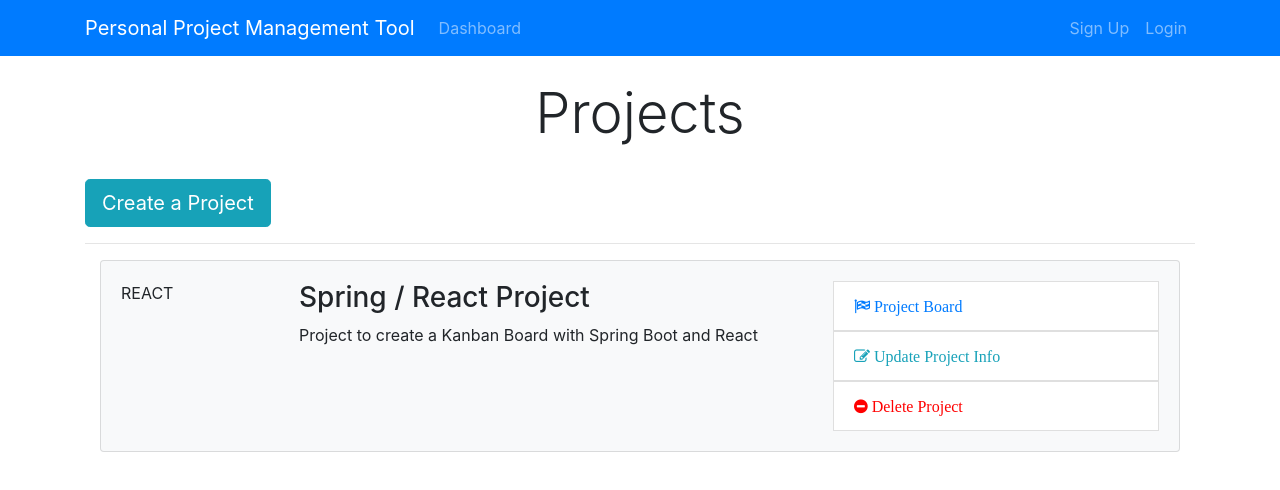
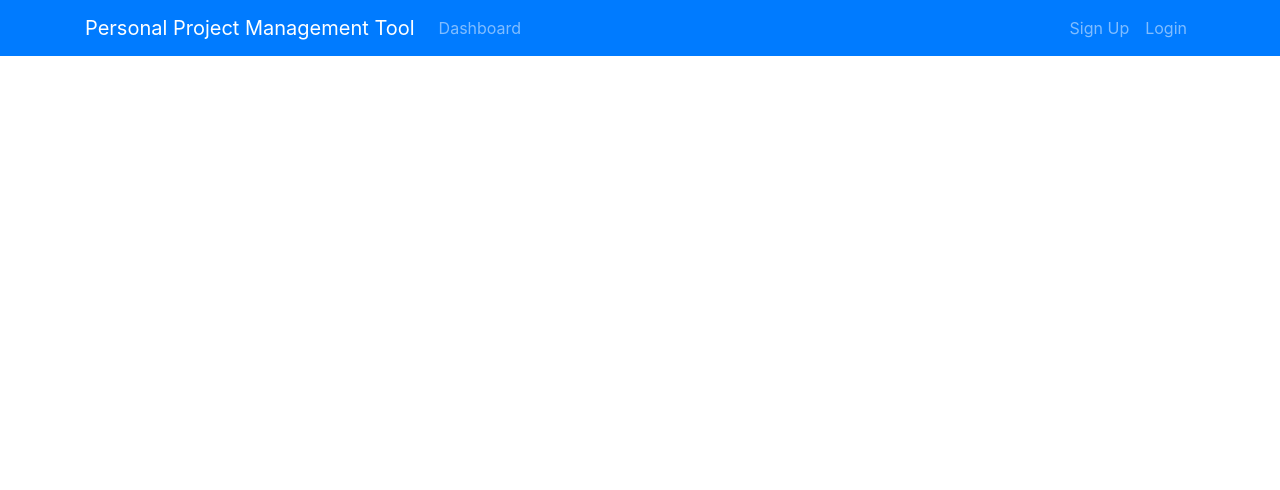
Before and after one commit to MartynasCepas/PPMTool, a React (Create React App) app in the folder ppmtool-react-client/: page / in a window 1280 px wide. Shown: the top 490 px of the page. Built offline with nearby package versions, Linux system fonts and the light colour scheme.

Commit message:
Added front-end UI

```diff
--- a/ppmtool-react-client/package.json
+++ b/ppmtool-react-client/package.json
@@ -9,6 +9,7 @@
     "bootstrap": "^4.4.1",
     "react": "^16.13.1",
     "react-dom": "^16.13.1",
+    "react-router-dom": "^5.1.2",
     "react-scripts": "3.4.1"
   },
   "scripts": {
--- a/ppmtool-react-client/src/App.js
+++ b/ppmtool-react-client/src/App.js
@@ -3,14 +3,19 @@
 import Dashboard from "./components/Dashboard";
 import Header from "./components/Layout/Header";
 import "bootstrap/dist/css/bootstrap.min.css";
+import { BrowserRouter as Router, Route } from "react-router-dom";
+import AddProject from "./components/Project/AddProject";
 
 class App extends Component {
   render() {
     return (
-      <div className="App">
-        <Header />
-        <Dashboard />
-      </div>
+      <Router>
+        <div className="App">
+          <Header />
+          <Route exact path="/dashboard" component={Dashboard} />
+          <Route exact path="/addProject" component={AddProject} />
+        </div>
+      </Router>
     );
   }
 }
--- a/ppmtool-react-client/src/components/Dashboard.js
+++ b/ppmtool-react-client/src/components/Dashboard.js
@@ -1,5 +1,6 @@
 import React, { Component } from "react";
 import ProjectItem from "./Project/ProjectItem";
+import CreateProjectButton from "./Project/CreateProjectButton";
 
 class Dashboard extends Component {
   render() {
@@ -10,9 +11,7 @@
             <div className="col-md-12">
               <h1 className="display-4 text-center">Projects</h1>
               <br />
-              <a href="ProjectForm.html" className="btn btn-lg btn-info">
-                Create a Project
-              </a>
+              <CreateProjectButton />
               <br />
               <hr />
               <ProjectItem />
```
Also changed, not shown: 1 other file (tests, documents, lock files or other folders).
